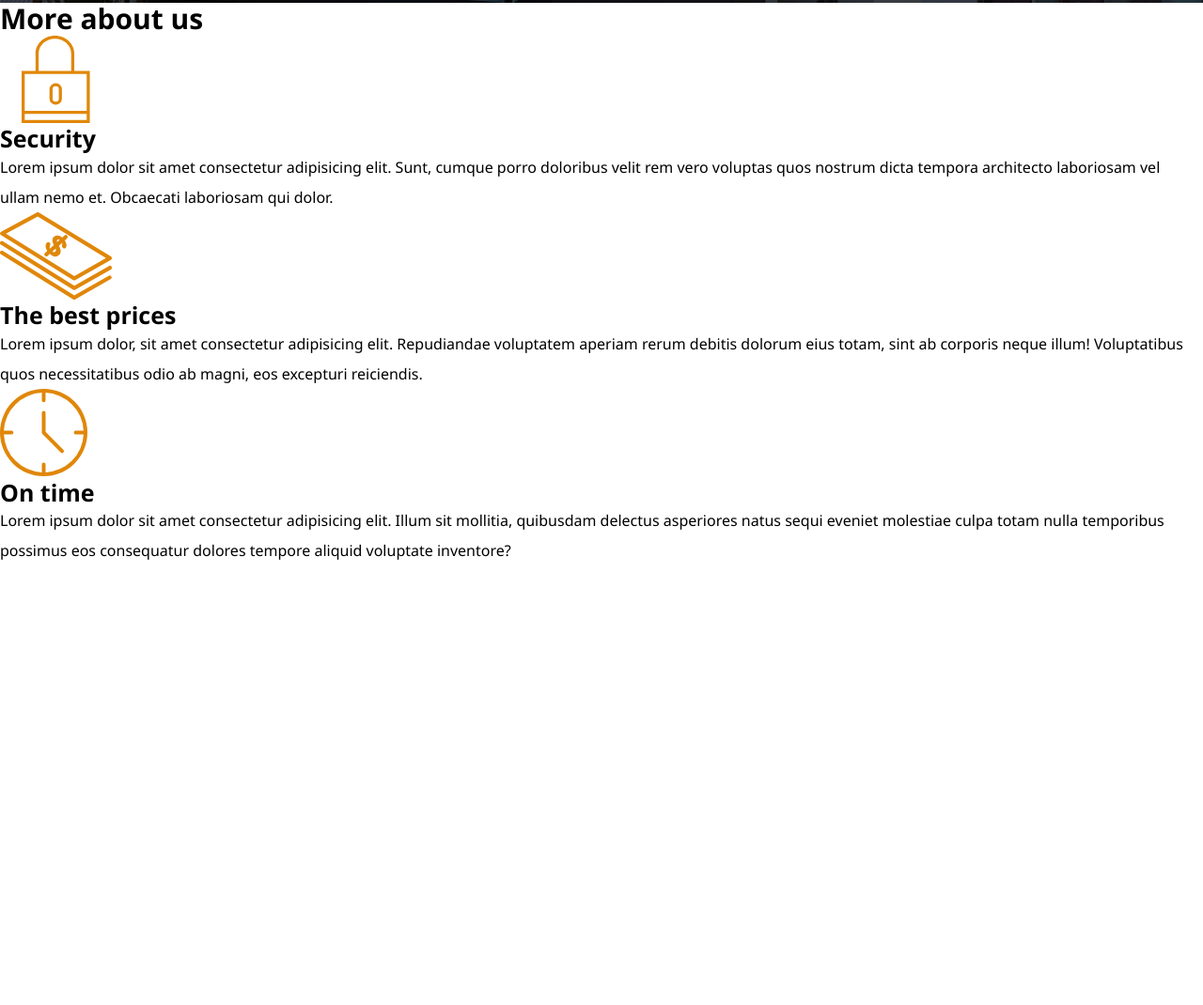
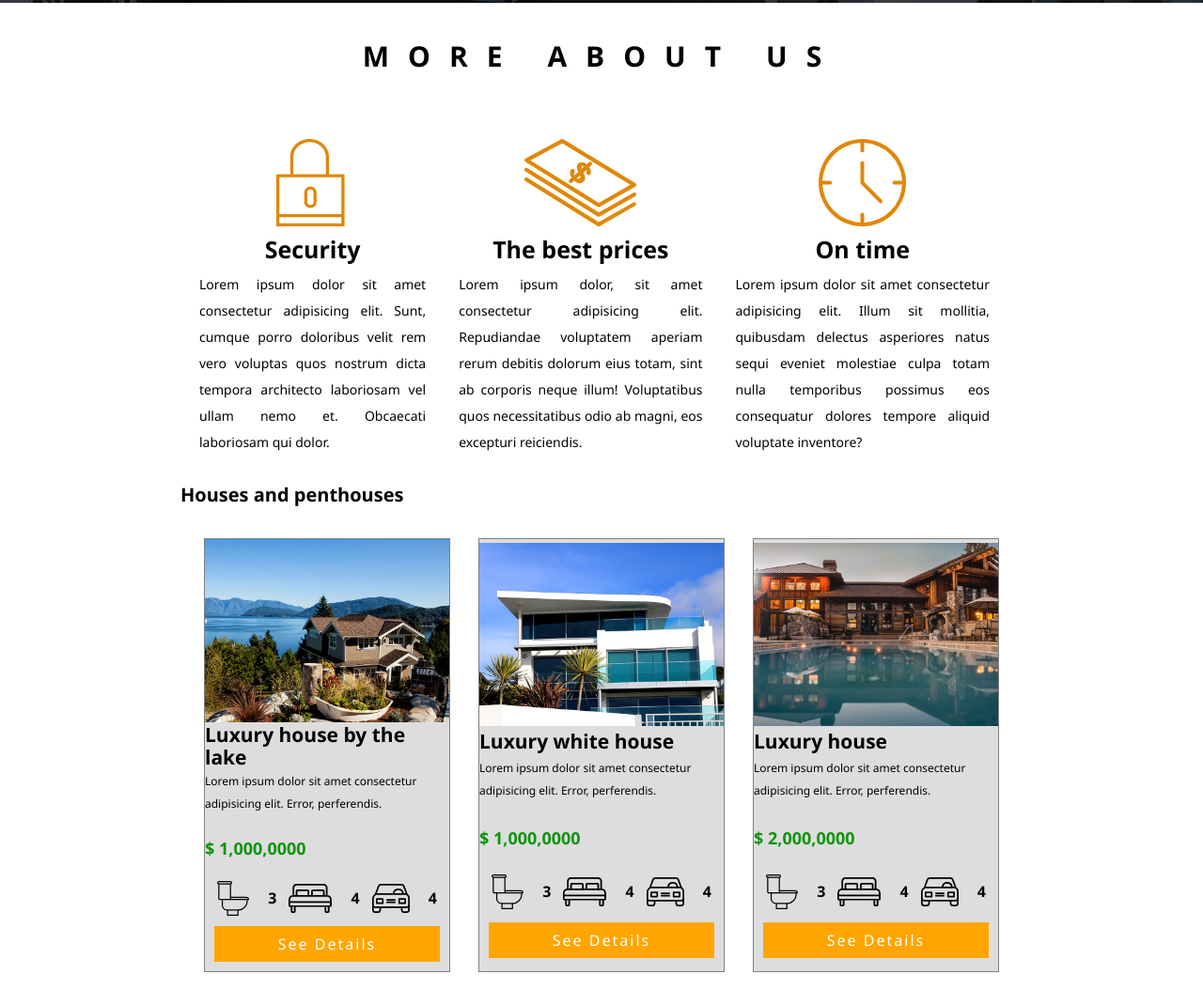
Before and after one commit to AdrianAdame/FSDI-102, a plain HTML site: page Class 1 - Assignment 1/index.html in a window 1280 px wide. Shown: the part 397-1467 px from the top of the page at 94% size. Before the commit the page ends 999 px from the top, so only its background shows below. Drawn offline with Linux system fonts and the light colour scheme.

Commit message:
Finishing Assignment 2

```diff
--- a/Class 1 - Assignment 1/index.html
+++ b/Class 1 - Assignment 1/index.html
@@ -3,49 +3,120 @@
 <head>
     <meta charset="UTF-8">
     <meta name="viewport" content="width=device-width, initial-scale=1.0">
-    <title>Real state</title>
+    <title>RealEstate</title>
 
     <link rel="stylesheet" href="./style/normalize.css">
     <link rel="stylesheet" href="./style/style.css">
 </head>
 <body>
     <header class="site-header">
-        <div class="container">
-            <h1>Real <span class="title">Estate</span></h1>
+        <div class="flex-container">
+            <h1>Real<span class="title">Estate</span></h1>
             <nav class="menu">
                 <a href="./about.html">About</a>
                 <a href="./blog.html">Blog</a>
                 <a href="./contact.html">Contact</a>
             </nav>
         </div>
-        <div class="container">
             <p>We sell luxury houses, condominiums and penthouses</p>
-        </div>
     </header>
 
     <main>
-        <section class="about-us">
+        <section class="about-us container">
             <h2>More about us</h2>
 
+            <div class="flex-container">
                 <div class="about-item">
-                <img class="center" src="./assets/svg/icon1.svg" alt="" >
+                    <img class="center" src="./assets/svg/icon1.svg" alt="lock_svg" >
                     <h3>Security</h3>
                     <p>Lorem ipsum dolor sit amet consectetur adipisicing elit. Sunt, cumque porro doloribus velit rem vero voluptas quos nostrum dicta tempora architecto laboriosam vel ullam nemo et. Obcaecati laboriosam qui dolor.</p>
                 </div>
 
                 <div class="about-item">
-                <img class="center" src="./assets/svg/icon2.svg" alt="" >
+                    <img class="center" src="./assets/svg/icon2.svg" alt="dollars_svg" >
                     <h3>The best prices</h3>
                     <p>Lorem ipsum dolor, sit amet consectetur adipisicing elit. Repudiandae voluptatem aperiam rerum debitis dolorum eius totam, sint ab corporis neque illum! Voluptatibus quos necessitatibus odio ab magni, eos excepturi reiciendis.</p>
                 </div>
 
                 <div class="about-item">
-                <img class="center" src="./assets/svg/icon3.svg" alt="" >
+                    <img class="center" src="./assets/svg/icon3.svg" alt="clock_svg" >
                     <h3>On time</h3>
                     <p>Lorem ipsum dolor sit amet consectetur adipisicing elit. Illum sit mollitia, quibusdam delectus asperiores natus sequi eveniet molestiae culpa totam nulla temporibus possimus eos consequatur dolores tempore aliquid voluptate inventore?</p>
                 </div>
+            </div>
         </section>
 
+        <section class="house-container container">
+            <h2>Houses and penthouses</h2>
+
+            <div class="flex-container">
+                <div class="house-item">
+                    <img src="./assets/img/announcement1.jpg" alt="house by lake" />
+                    <h3>Luxury house by the lake</h3>
+                    <p class="text-info">Lorem ipsum dolor sit amet consectetur adipisicing elit. Error, perferendis.</p>
+                    <p class="text-price">$ 1,000,0000</p>
+                    <div class="accomodations">
+                        <div class="acommodation-item">
+                            <img src="./assets/svg/icon_wc.svg" alt="icon wc" />
+                            <p>3</p>
+                        </div>
+                        <div class="acommodation-item">
+                            <img src="./assets/svg/icon_room.svg" alt="icon room" />
+                            <p>4</p>
+                        </div>
+                        <div class="acommodation-item">
+                            <img src="./assets/svg/icon_parking.svg" alt="icon parking" />
+                            <p>4</p>
+                        </div>
+                    </div>
+                    <a href="#">See Details</a>
+                </div>
+
+                <div class="house-item">
+                    <img src="./assets/img/announcement2.jpg" alt="house by lake" />
+                    <h3>Luxury white house</h3>
+                    <p class="text-info">Lorem ipsum dolor sit amet consectetur adipisicing elit. Error, perferendis.</p>
+                    <p class="text-price">$ 1,000,0000</p>
+                    <div class="accomodations">
+                        <div class="acommodation-item">
+                            <img src="./assets/svg/icon_wc.svg" alt="icon wc" />
+                            <p>3</p>
+                        </div>
+                        <div class="acommodation-item">
+                            <img src="./assets/svg/icon_room.svg" alt="icon room" />
+                            <p>4</p>
+                        </div>
+                        <div class="acommodation-item">
+                            <img src="./assets/svg/icon_parking.svg" alt="icon parking" />
+                            <p>4</p>
+                        </div>
+                    </div>
+                    <a href="#">See Details</a>
+                </div>
+
+                <div class="house-item">
+                    <img src="./assets/img/announcement3.jpg" alt="house by lake" />
+                    <h3>Luxury house</h3>
+                    <p class="text-info">Lorem ipsum dolor sit amet consectetur adipisicing elit. Error, perferendis.</p>
+                    <p class="text-price">$ 2,000,0000</p>
+                    <div class="accomodations">
+                        <div class="acommodation-item">
+                            <img src="./assets/svg/icon_wc.svg" alt="icon wc" />
+                            <p>3</p>
+                        </div>
+                        <div class="acommodation-item">
+                            <img src="./assets/svg/icon_room.svg" alt="icon room" />
+                            <p>4</p>
+                        </div>
+                        <div class="acommodation-item">
+                            <img src="./assets/svg/icon_parking.svg" alt="icon parking" />
+                            <p>4</p>
+                        </div>
+                    </div>
+                    <a href="#">See Details</a>
+                </div>
+            </div>
+        </section>
     </main>
 
     <footer>
--- a/Class 1 - Assignment 1/style/style.css
+++ b/Class 1 - Assignment 1/style/style.css
@@ -28,6 +28,10 @@ h1 {
     padding: 0;
 }
 
+img {
+    max-width: 100%;
+}
+
 
 /* Utitilies */
 
@@ -36,12 +40,15 @@ h1 {
 }
 
 .container {
-    width: 80%;
+    width: 70%;
     margin: 0 auto;
+}
+
+.flex-container {
     display: flex;
-    justify-content: space-between;
-    align-items: center;
-    text-align: center;
+    justify-content: space-evenly;
+    margin: 1rem 0;
+    padding: 1rem;
 }
 
 /* Header    */
@@ -53,15 +60,29 @@ header.site-header {
     background-size: cover;
     background-repeat: no-repeat;
     background-position: center center;
+
+    display: flex;
+    flex-direction: column;
+    justify-content: space-between;
+
+    text-align: center;
 }
 
 header.site-header h1{
     color: white;
     font-size: 3.5rem;
+    font-weight: 500;
 }
 
 header.site-header p{
     color: white;
+    text-align: center;
+    margin: 10rem;
+}
+
+header.flex-container{
+    align-items: center;
+    justify-content: space-between;
 }
 
 nav.menu a {
@@ -72,10 +93,98 @@ nav.menu a {
 
 /* Main */
 
+.about-item {
+    padding: 1rem;
+    margin-right: 1.5rem;
+}
+
+.about-item p {
+    font-size: 1.4rem;
+    text-align: justify;
+}
+
+.about-item img {
+    display: block;
+    margin: 1rem auto;
+}
+
 .about-us h2 {
     font-size: 3rem;
+    text-align: center;
+    text-transform: uppercase;
+    letter-spacing: 2rem;
+    margin: 4rem;
 }
 
 .about-item h3 {
     font-size: 2.5rem;
+    text-align: center;
+    margin: 1rem;
 }
+
+/* Houses section */
+
+.house-container h2 {
+    font-size: 2rem;
+}
+
+.house-item {
+    margin: 1.5rem;
+    background-color: #dddddd;
+    display: flex;
+    flex-direction: column;
+    justify-content: space-evenly;
+    gap: 0.1rem;
+    border: 1px solid gray
+
+}
+
+.house-item a {
+    display:block;
+    background-color: orange;
+    color: white;
+    border: none;
+    padding: 1rem;
+    font-size: 1.6rem;
+    text-transform: capitalize;
+    letter-spacing: 2px;
+    margin:1rem;
+    text-align: center;
+}
+
+.house-container h3 {
+    font-size: 2.1rem;
+}
+
+.text-info {
+    font-size: 1.2rem;
+}
+
+.text-price {
+    color: rgb(14, 148, 14);
+    font-size: 1.8rem;
+    font-weight: bold;
+    margin-top: 1.6rem;
+    margin-bottom: 1.6rem;
+}
+
+.accomodations {
+    display: flex;
+    flex-direction: row;
+    justify-content: space-evenly;
+    align-items: center;
+}
+
+.acommodation-item {
+    display: flex;
+    flex-direction: row;
+    justify-content: space-between;
+    align-items: center;
+    gap: 2rem;
+}
+
+.acommodation-item p {
+    text-align: center;
+    font-size: 1.6rem;
+    font-weight: bold;
+}
```
Lines whose indentation alone changed are shown as unchanged.
